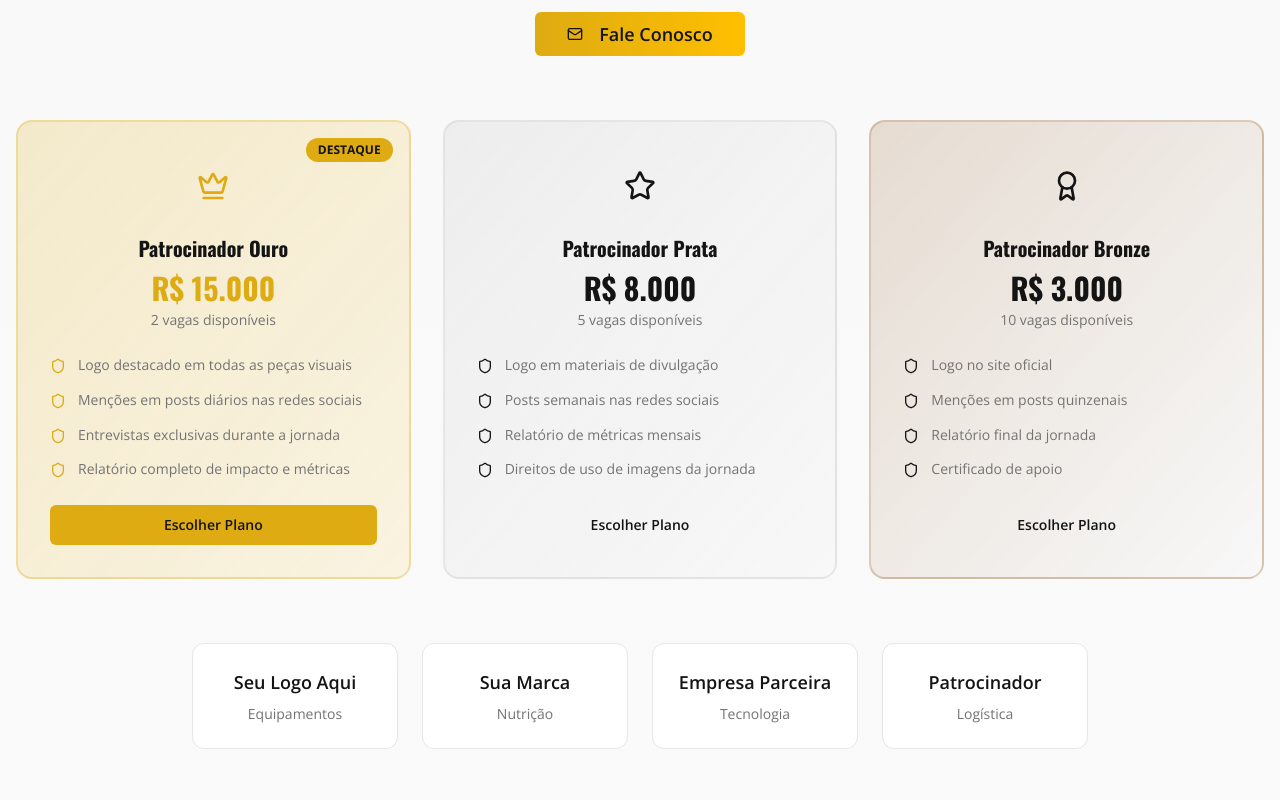
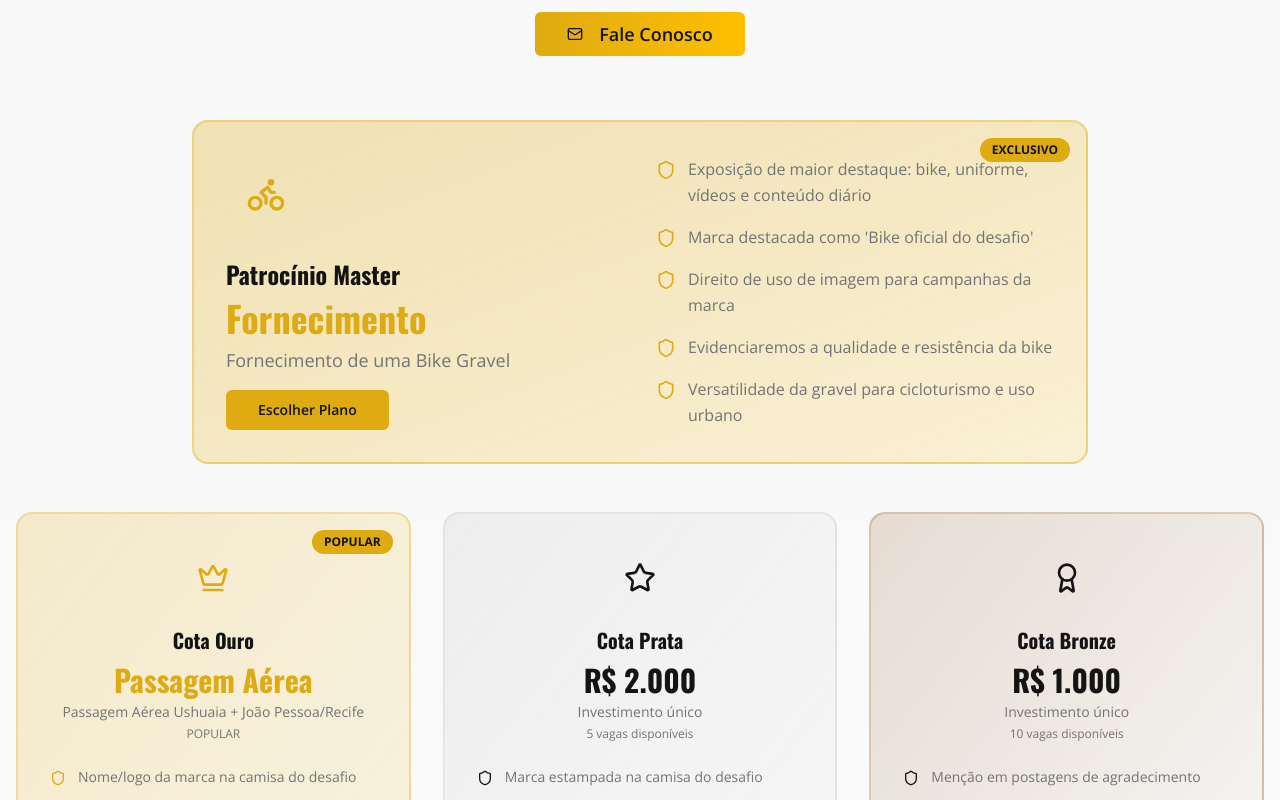
Before and after one commit to joelsondepaula/longao-road-ahead-27, a React (Vite) app: page / in a window 1280 px wide. Shown: the part 3940-4740 px from the top of the page. Built offline with nearby package versions, Linux system fonts and the light colour scheme.

Commit message:
Revert sponsorship changes
The sponsorship details in `src/components/Support.tsx` were not updated as requested. The AI will revert the changes to the previous state.

```diff
--- a/src/components/Sponsors.tsx
+++ b/src/components/Sponsors.tsx
@@ -1,33 +1,65 @@
 import { Button } from "@/components/ui/button";
-import { Shield, Star, Award, Crown, Mail, Download } from "lucide-react";
+import { Shield, Star, Award, Crown, Mail, Download, Bike } from "lucide-react";
 const Sponsors = () => {
   const sponsorTiers = [{
-    title: "Patrocinador Ouro",
+    title: "Patrocínio Master",
+    subtitle: "Fornecimento de uma Bike Gravel",
+    icon: Bike,
+    color: "premium-gold",
+    bgGradient: "bg-gradient-to-br from-premium-gold/30 to-road-yellow/15",
+    borderColor: "border-premium-gold/40",
+    benefits: [
+      "Exposição de maior destaque: bike, uniforme, vídeos e conteúdo diário",
+      "Marca destacada como 'Bike oficial do desafio'",
+      "Direito de uso de imagem para campanhas da marca",
+      "Evidenciaremos a qualidade e resistência da bike",
+      "Versatilidade da gravel para cicloturismo e uso urbano"
+    ],
+    investment: "Fornecimento",
+    available: "EXCLUSIVO",
+    isExclusive: true
+  }, {
+    title: "Cota Ouro",
+    subtitle: "Passagem Aérea Ushuaia + João Pessoa/Recife",
     icon: Crown,
     color: "premium-gold",
     bgGradient: "bg-gradient-to-br from-premium-gold/20 to-road-yellow/10",
     borderColor: "border-premium-gold/30",
-    benefits: ["Logo destacado em todas as peças visuais", "Menções em posts diários nas redes sociais", "Entrevistas exclusivas durante a jornada", "Relatório completo de impacto e métricas"],
-    investment: "R$ 15.000",
-    available: 2
+    benefits: [
+      "Nome/logo da marca na camisa do desafio",
+      "Menções em posts semanais",
+      "Destaque em stories e agradecimentos",
+      "Menção em conteúdos de encerramento da jornada"
+    ],
+    investment: "Passagem Aérea",
+    available: "POPULAR"
   }, {
-    title: "Patrocinador Prata",
+    title: "Cota Prata",
+    subtitle: "Investimento único",
     icon: Star,
     color: "premium-silver",
     bgGradient: "bg-gradient-to-br from-premium-silver/20 to-muted/10",
     borderColor: "border-premium-silver/30",
-    benefits: ["Logo em materiais de divulgação", "Posts semanais nas redes sociais", "Relatório de métricas mensais", "Direitos de uso de imagens da jornada"],
-    investment: "R$ 8.000",
-    available: 5
+    benefits: [
+      "Marca estampada na camisa do desafio",
+      "Agradecimentos e menções pontuais em stories e reels",
+      "Inclusão em postagens de parceiros e apoiadores"
+    ],
+    investment: "R$ 2.000",
+    available: "5 vagas disponíveis"
   }, {
-    title: "Patrocinador Bronze",
+    title: "Cota Bronze",
+    subtitle: "Investimento único",
     icon: Award,
     color: "premium-bronze",
     bgGradient: "bg-gradient-to-br from-premium-bronze/20 to-muted/10",
     borderColor: "border-premium-bronze/30",
-    benefits: ["Logo no site oficial", "Menções em posts quinzenais", "Relatório final da jornada", "Certificado de apoio"],
-    investment: "R$ 3.000",
-    available: 10
+    benefits: [
+      "Menção em postagens de agradecimento",
+      "Nome reconhecido na descrição de vídeos"
+    ],
+    investment: "R$ 1.000",
+    available: "10 vagas disponíveis"
   }];
   const currentPartners = [{
     name: "Seu Logo Aqui",
@@ -62,11 +94,53 @@ const Sponsors = () => {
           </div>
         </div>
 
-        {/* Sponsor Tiers */}
+        {/* Patrocínio Master - Destaque Especial */}
+        <div className="mb-12">
+          <div className="max-w-4xl mx-auto">
+            <div className={`p-8 rounded-2xl ${sponsorTiers[0].bgGradient} border-2 ${sponsorTiers[0].borderColor} hover:shadow-xl transition-all duration-300 group relative overflow-hidden`}>
+              <div className="absolute top-4 right-4 bg-premium-gold text-asphalt-dark text-xs font-bold px-3 py-1 rounded-full">
+                EXCLUSIVO
+              </div>
+
+              <div className="grid md:grid-cols-2 gap-8 items-center">
+                <div className="text-center md:text-left">
+                  <div className={`inline-flex items-center justify-center w-20 h-20 rounded-xl bg-${sponsorTiers[0].color}/20 mb-6 group-hover:scale-110 transition-transform duration-300`}>
+                    <Bike className={`w-10 h-10 text-${sponsorTiers[0].color}`} />
+                  </div>
+                  <h3 className="text-2xl font-heading font-bold text-foreground mb-2">
+                    {sponsorTiers[0].title}
+                  </h3>
+                  <div className={`text-4xl font-heading font-bold text-${sponsorTiers[0].color} mb-2`}>
+                    {sponsorTiers[0].investment}
+                  </div>
+                  <div className="text-lg text-muted-foreground mb-4">
+                    {sponsorTiers[0].subtitle}
+                  </div>
+                  <Button className={`bg-${sponsorTiers[0].color} text-asphalt-dark hover:bg-${sponsorTiers[0].color}/90 font-semibold px-8 py-3`}>
+                    Escolher Plano
+                  </Button>
+                </div>
+
+                <div>
+                  <ul className="space-y-4">
+                    {sponsorTiers[0].benefits.map((benefit, idx) => <li key={idx} className="flex items-start">
+                        <Shield className={`w-5 h-5 text-${sponsorTiers[0].color} mt-1 mr-3 flex-shrink-0`} />
+                        <span className="text-muted-foreground leading-relaxed">
+                          {benefit}
+                        </span>
+                      </li>)}
+                  </ul>
+                </div>
+              </div>
+            </div>
+          </div>
+        </div>
+
+        {/* Outras Cotas */}
         <div className="grid md:grid-cols-3 gap-8 mb-16">
-          {sponsorTiers.map((tier, index) => <div key={tier.title} className={`p-8 rounded-2xl ${tier.bgGradient} border-2 ${tier.borderColor} hover:shadow-xl transition-all duration-300 group relative overflow-hidden`}>
+          {sponsorTiers.slice(1).map((tier, index) => <div key={tier.title} className={`p-8 rounded-2xl ${tier.bgGradient} border-2 ${tier.borderColor} hover:shadow-xl transition-all duration-300 group relative overflow-hidden`}>
               {index === 0 && <div className="absolute top-4 right-4 bg-premium-gold text-asphalt-dark text-xs font-bold px-3 py-1 rounded-full">
-                  DESTAQUE
+                  POPULAR
                 </div>}
 
               <div className="text-center mb-6">
@@ -80,7 +154,10 @@ const Sponsors = () => {
                   {tier.investment}
                 </div>
                 <div className="text-sm text-muted-foreground">
-                  {tier.available} vagas disponíveis
+                  {tier.subtitle}
+                </div>
+                <div className="text-xs text-muted-foreground mt-1">
+                  {tier.available}
                 </div>
               </div>
 
```
